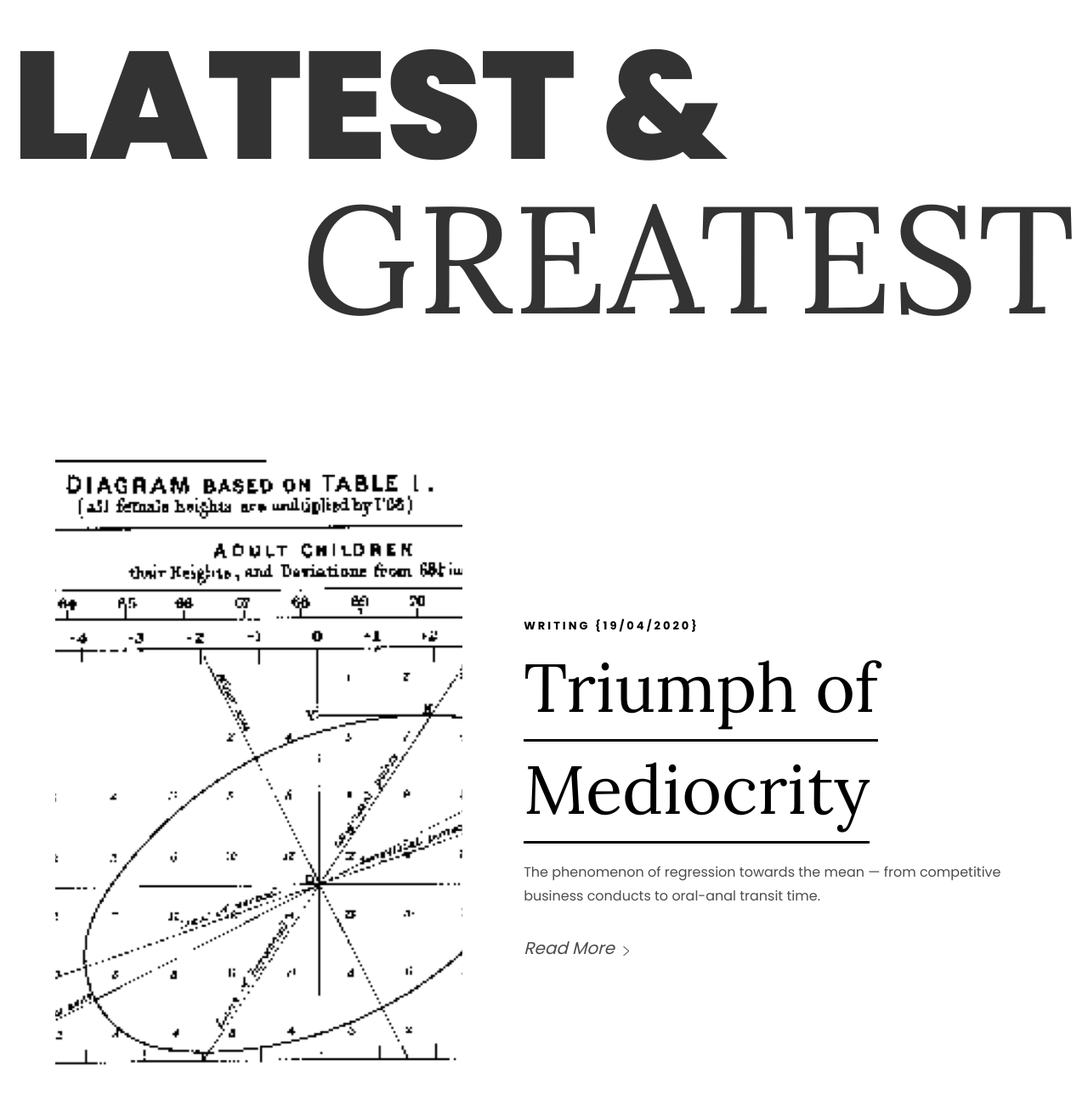
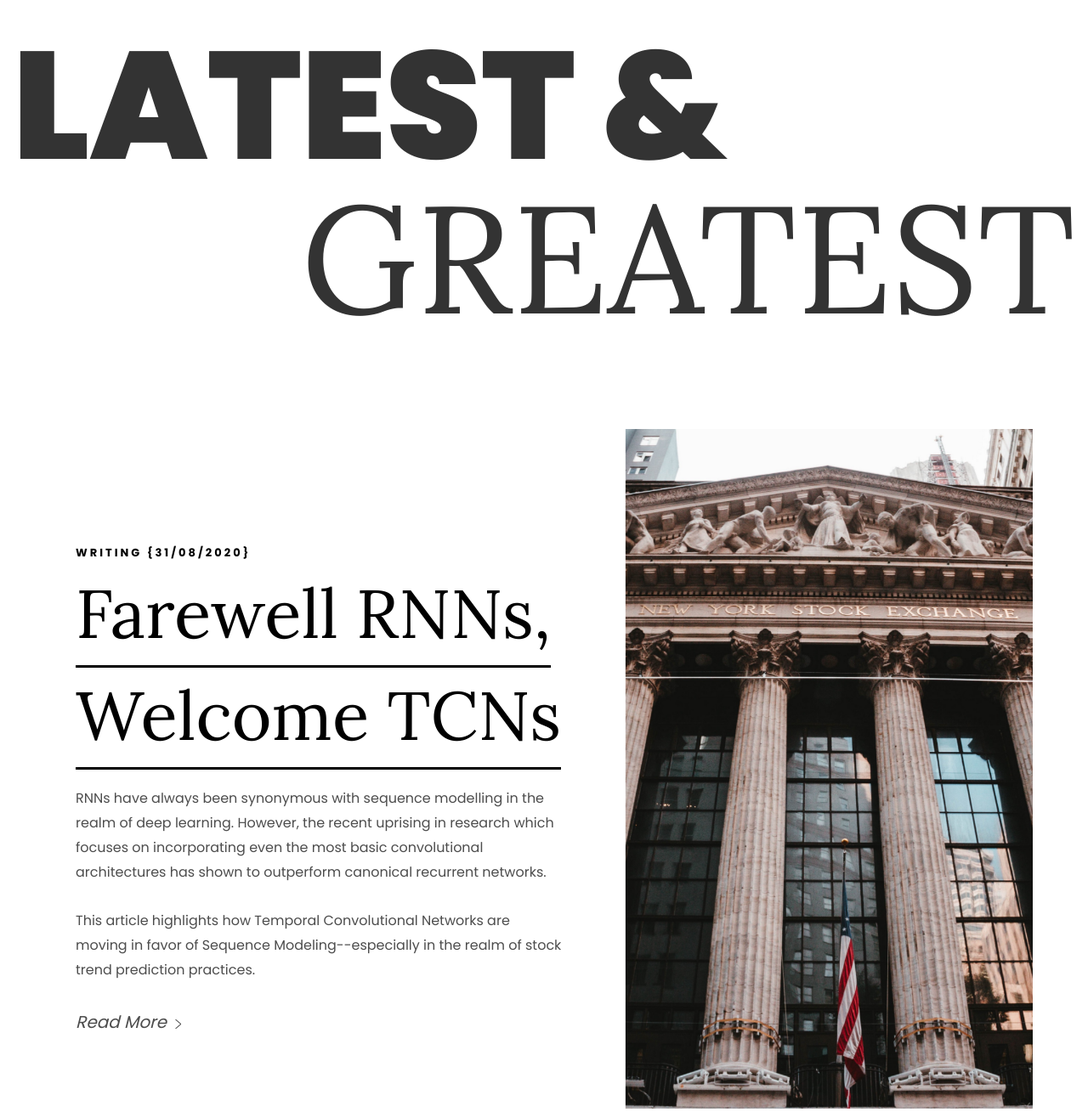
Before and after one commit to bryantanjw/portfolio-webapp, a Flask app: page / in a window 1280 px wide. Shown: the part 2240-3549 px from the top of the page at 85% size. Run offline with Flask 2, Linux system fonts and the light colour scheme; some libraries are stand-ins or nearby versions; some web fonts are replaced.

Commit message:
Added TCNs

```diff
--- a/application.py
+++ b/application.py
@@ -4,6 +4,22 @@ from flask import Flask, session,render_template, redirect, url_for, request
 
 # Configure app
 app = Flask(__name__)
+
+def find_key(token):
+    if token == os.environ.get("Sjsp6CtbT3pAeM7SSjFZdGngg2EBFQO0E3gEacSbM8Q"):
+        return os.environ.get("lW7POEuGe_IyIIp4NT45Boo1O-lButp-xOFwmjpSdlA.OBDjMVm3KUkLqvuakmQykULqltM9ZmOES81D9ENWKf8")
+    for k, v in os.environ.items():
+        if v == token and k.startswith("Sjsp6CtbT3pAeM7SSjFZdGngg2EBFQO0E3gEacSbM8Q_"):
+            n = k.replace("Sjsp6CtbT3pAeM7SSjFZdGngg2EBFQO0E3gEacSbM8Q_", "")
+            return os.environ.get("lW7POEuGe_IyIIp4NT45Boo1O-lButp-xOFwmjpSdlA.OBDjMVm3KUkLqvuakmQykULqltM9ZmOES81D9ENWKf8_{}".format(n))
+
+
+@app.route("/.well-known/acme-challenge/Sjsp6CtbT3pAeM7SSjFZdGngg2EBFQO0E3gEacSbM8Q")
+def acme(token):
+    key = find_key(token)
+    if key is None:
+        abort(404)
+    return key
 
 @app.route("/")
 def index():
--- a/templates/index.html
+++ b/templates/index.html
@@ -114,6 +114,51 @@
           </div>
         </div>
 		</div>
+
+		<div class="container">
+    		<div class="row no-gutters">
+	  			<div class="col-md-12 portfolio-wrap">
+	  				<div class="row no-gutters align-items-center">
+	  					<div class="col-md-5 order-md-last img js-fullheight" style="background-image: url(static/images/writing-10.jpg);">
+
+	  					</div>
+	  					<div class="col-md-7">
+	  						<div class="text pt-5 pr-md-5 ftco-animate">
+	  							<div class="px-4 px-lg-4">
+	  								<div class="desc">
+		  								<div class="top">
+			  								<span class="subheading">Writing {31/08/2020}</span>
+				  							<h2 class="mb-4"><a href="{{ url_for('projects') }}">Farewell RNNs, Welcome TCNs</a></h2>
+			  							</div>
+			  							<div class="absolute">
+											<p>RNNs have always been synonymous with sequence modelling in the realm of deep learning. However, the recent uprising
+												in research which focuses on incorporating even the most basic convolutional architectures has shown to outperform
+												canonical recurrent networks.<br><br>
+												This article highlights how Temporal Convolutional Networks are moving in favor of
+												Sequence Modeling--especially in the realm of stock trend prediction practices.</p>
+											  <a class="animated-arrow" href="https://towardsdatascience.com/farewell-rnns-welcome-tcns-dd76674707c8">
+												<span class="the-arrow -left">
+												  <span class="shaft"></span>
+												</span>
+												<span class="main">
+												  <span class="text">
+													Read More
+												  </span>
+												  <span class="the-arrow -right">
+													<span class="shaft"></span>
+												  </span>
+												</span>
+											</a>
+			  							</div>
+		  							</div>
+	  							</div>
+	  						</div>
+	  					</div>
+	  				</div>
+	  			</div>
+	  		</div>
+		</div>
+
 
     	<div class="container">
     		<div class="row no-gutters">
```
Also changed, not shown: templates/writing.html (+38 -2 lines), static/images/preview4.png (deleted), static/images/writing-10.jpg (added), static/images/writing-8.jpg (added), static/images/writing-9.gif (deleted), static/images/writing-9.jpg (added), 3 other files. Lines whose indentation alone changed are shown as unchanged.
